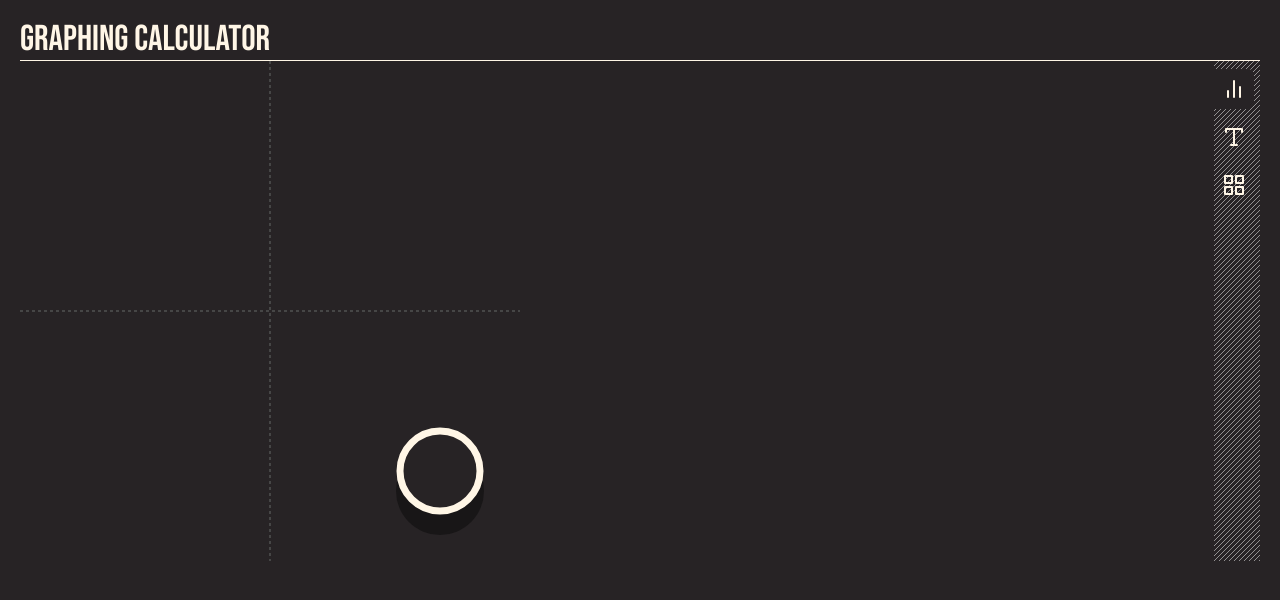
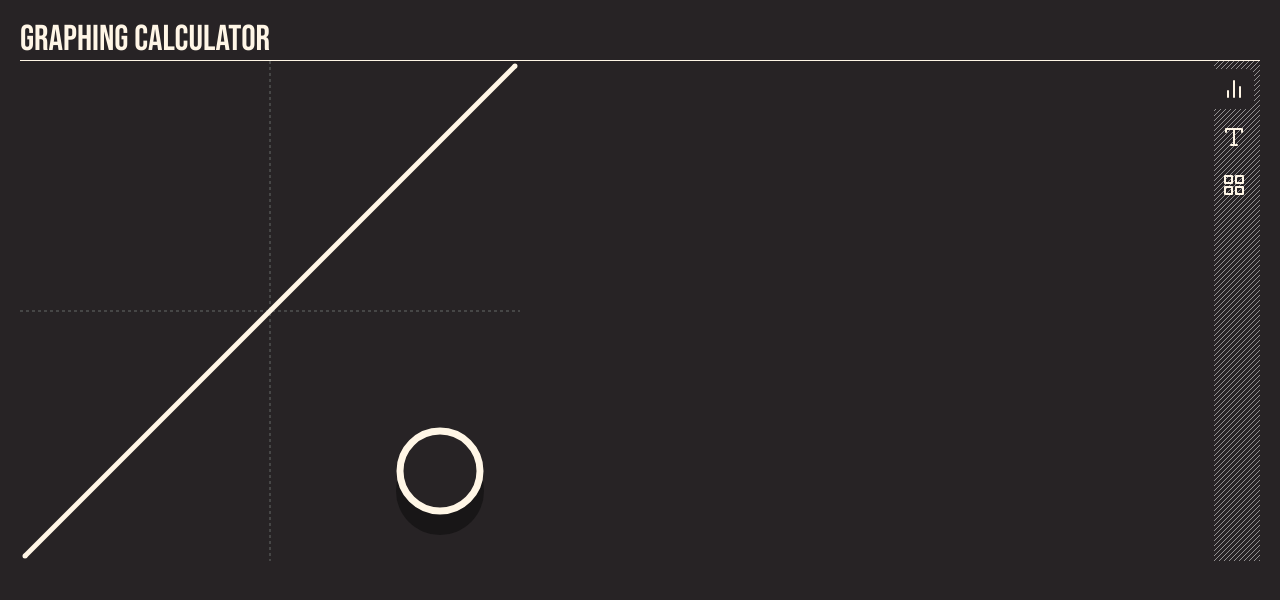
Before and after one commit to a-gt/graph, a Next.js app: page / in a window 1280 px wide. Shown: the top 600 px of the page. Built offline with nearby package versions, Linux system fonts and the light colour scheme.

Commit message:
testing animation

```diff
--- a/components/Canvas.js
+++ b/components/Canvas.js
@@ -1,5 +1,5 @@
 import { useRef, useEffect, useState } from "react";
-import useCanvas from "../lib/useCanvas";
+import useCanvas, { getPixelRatio } from "../lib/useCanvas";
 import useTween, { update } from "../lib/useTween";
 
 const drawCircle = (ctx, x, y, r, color = "rgb(255, 246, 230)") => {
@@ -38,7 +38,15 @@ const Canvas = (props) => {
       grow: { radius: size + 10 },
     }
   );
-  const draw = (ctx) => {
+  const [width, startWidth] = useTween(
+    { width: 0 },
+    {
+      normal: { width: 5 },
+      grow: { width: 12 },
+    }
+  );
+  const [coord, setCoord] = useState([0, 0]);
+  const draw = (ctx, ratio) => {
     update();
     let canvas = ctx.canvas;
     let x = canvas.width / 2;
@@ -51,12 +59,24 @@ const Canvas = (props) => {
     ctx.strokeStyle = "rgb(255, 246, 230)";
     let r = radius.radius;
     drawCircle(ctx, canvas.width - size * 2, canvas.height - size * 2, r);
+    ctx.fillStyle = "rgb(255, 246, 230)";
+    ctx.font = "48px serif";
+    // ctx.fillText(`(${coord[0]},${coord[1]})`, 10, 500 * ratio);
+    roundLine(
+      ctx,
+      width.width,
+      canvas.height - width.width,
+      canvas.width - width.width,
+      width.width,
+      width.width
+    );
   };
 
   const canvasRef = useCanvas(draw);
 
   useEffect(() => {
     startAnimation("normal", 500);
+    startWidth("normal", 500);
   }, []);
 
   return (
@@ -65,10 +85,21 @@ const Canvas = (props) => {
       width={500}
       height={500}
       onMouseEnter={() => {
-        startAnimation("grow", 100);
+        startAnimation("grow", 200);
+        startWidth("grow", 200);
       }}
       onMouseLeave={() => {
-        startAnimation("normal", 100);
+        startAnimation("normal", 200);
+        startWidth("normal", 200);
+      }}
+      onMouseMove={(event) => {
+        const canvas = canvasRef.current;
+        const ctx = canvas.getContext("2d");
+        let ratio = getPixelRatio(ctx);
+        const rect = canvas.getBoundingClientRect();
+        const x = event.clientX - rect.left;
+        const y = event.clientY - rect.top;
+        setCoord([x * ratio, y * ratio]);
       }}
       {...props}
     />
--- a/lib/useCanvas.js
+++ b/lib/useCanvas.js
@@ -32,11 +32,12 @@ const useCanvas = (draw, dependencies = []) => {
     const context = canvas.getContext("2d");
     let frameCount = 0;
     let animationFrameId;
+    let ratio = getPixelRatio(context);
     resizeCanvasToDisplaySize(context, canvas);
     const render = () => {
       frameCount++;
       context.clearRect(0, 0, canvas.width, canvas.height);
-      draw(context, frameCount);
+      draw(context, ratio);
       animationFrameId = window.requestAnimationFrame(render);
     };
     render();
```
